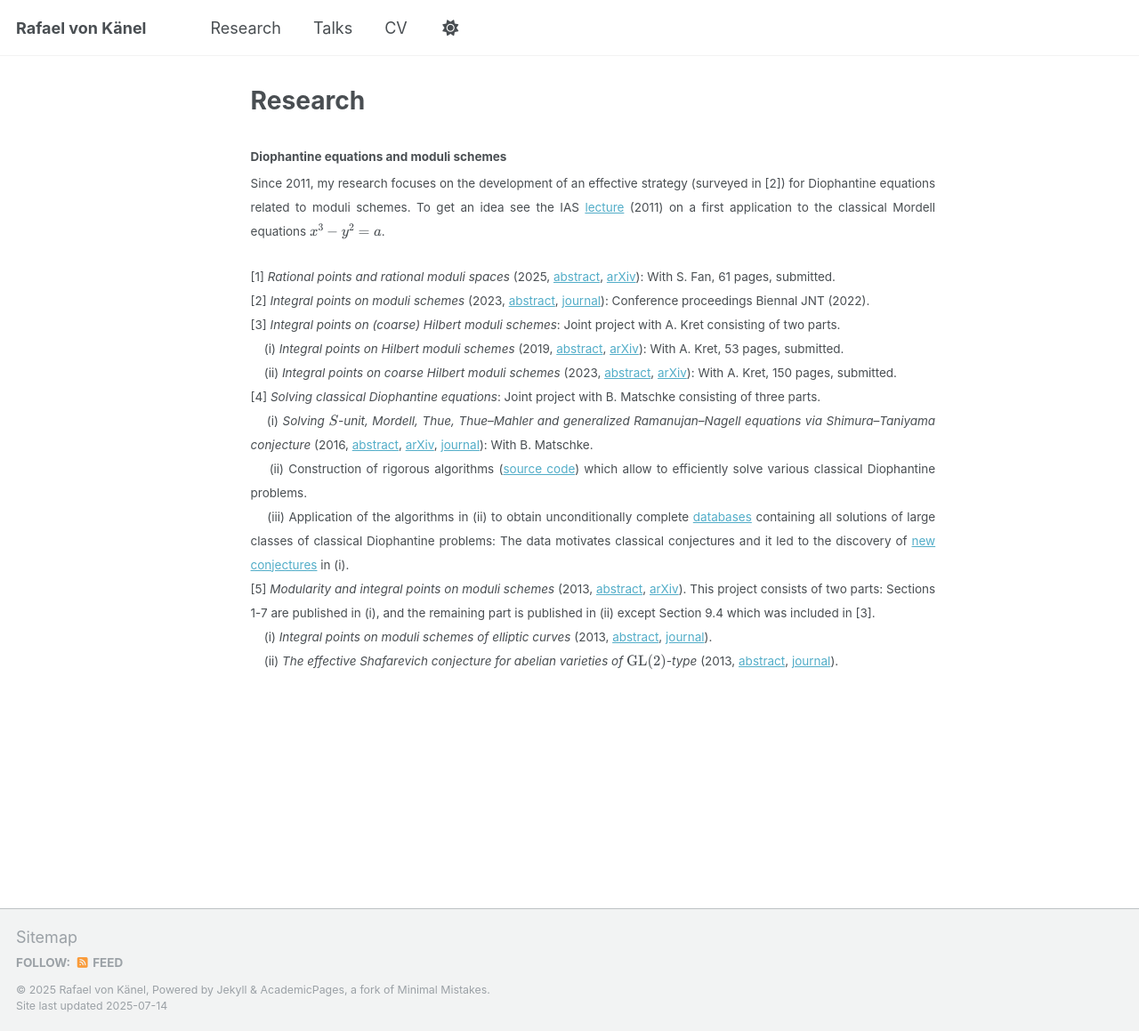
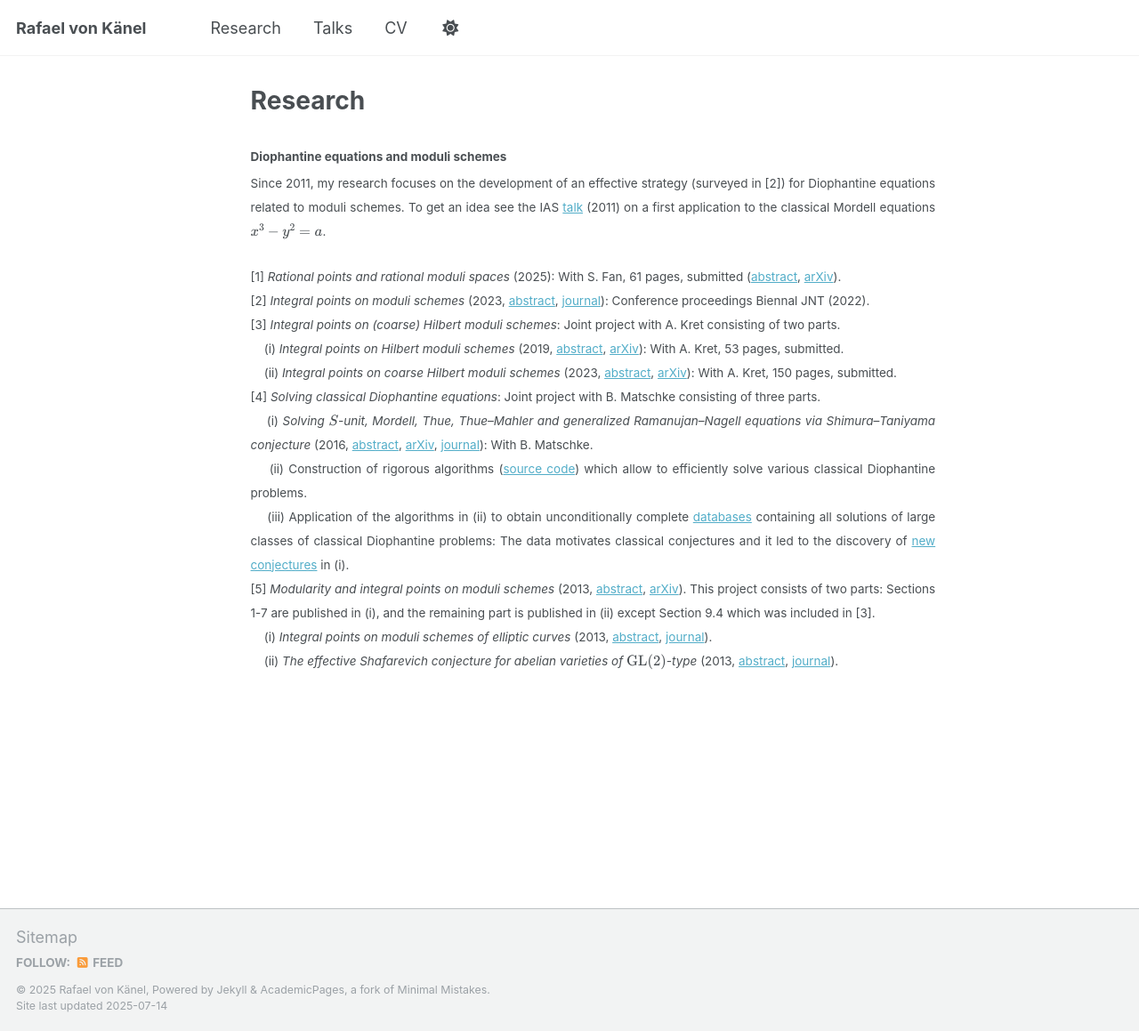
Before and after one commit to rafaelvonkanel/rafaelvonkanel.github.io, a Jekyll site: the page built from _pages/research.md, in a window 1280 px wide and 1159 px high. Shown: the whole window at 89% size. Built offline with Jekyll 4.4.1, drawn with Linux system fonts in a browser that asks for light colours; a script that is not in the unit is left out.

Commit message:
Update research.md

```diff
--- a/_pages/research.md
+++ b/_pages/research.md
@@ -6,9 +6,9 @@ author_profile: false
 ---
 
 #### Diophantine equations and moduli schemes
-<div style="text-align: justify !important; text-justify: inter-word;" markdown="1"><small>Since 2011, my research focuses on the development of an effective strategy (surveyed in [2]) for Diophantine equations related to moduli schemes. To get an idea see the IAS [lecture](www.ias.edu/video/short/vonkenel) (2011) on a first application to the classical Mordell equations \\(x^3-y^2=a\\).</small>
+<div style="text-align: justify !important; text-justify: inter-word;" markdown="1"><small>Since 2011, my research focuses on the development of an effective strategy (surveyed in [2]) for Diophantine equations related to moduli schemes. To get an idea see the IAS [talk](www.ias.edu/video/short/vonkenel) (2011) on a first application to the classical Mordell equations \\(x^3-y^2=a\\).</small>
 <div style="text-align: justify !important; text-justify: inter-word;" markdown="1"><small>
-[1] *Rational points and rational moduli spaces* (2025, [abstract](../_research/proj2.md), [arXiv](https://arxiv.org/pdf/2501.17155)): With S. Fan, 61 pages, submitted.
+[1] *Rational points and rational moduli spaces* (2025): With S. Fan, 61 pages, submitted ([abstract](../_research/proj2.md), [arXiv](https://arxiv.org/pdf/2501.17155)).
 [2] *Integral points on moduli schemes*  (2023, [abstract](../_research/proj2.md), [journal](https://www.sciencedirect.com/science/article/abs/pii/S0022314X24001744)): Conference proceedings Biennal JNT (2022).
 [3] *Integral points on (coarse) Hilbert moduli schemes*: Joint project with A. Kret consisting of two parts.
 &nbsp;&nbsp;&nbsp; (i) *Integral points on Hilbert moduli schemes* (2019, [abstract](../_research/proj2.md), [arXiv](https://arxiv.org/abs/1904.03503)): With A. Kret, 53 pages, submitted.
```
